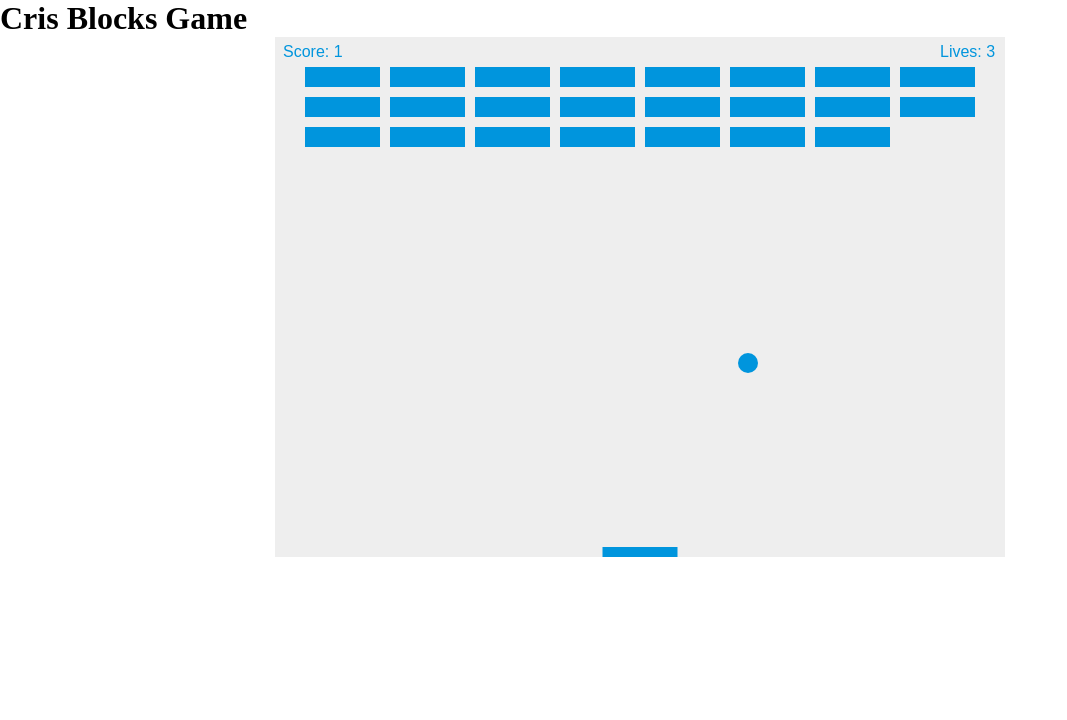
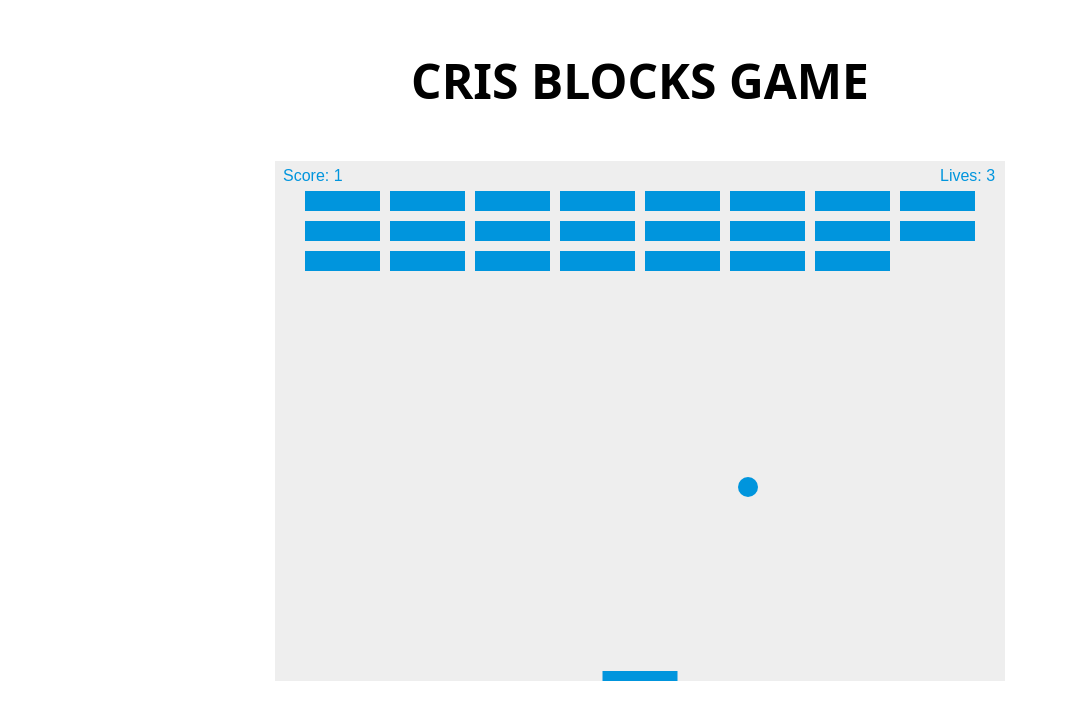
Before and after one commit to rashier/cris-blocks-game, a plain HTML site: page index.html in a window 1280 px wide. Shown: the whole page, without its empty margins (0-1067 px from the left). Drawn offline with Linux system fonts and the light colour scheme.

Commit message:
💄 add title styles

```diff
--- a/style.css
+++ b/style.css
@@ -2,6 +2,14 @@
   margin: 0;
   padding: 0;
   box-sizing: border-box;
+  font-family: system-ui, -apple-system, BlinkMacSystemFont, 'Segoe UI', Roboto, Oxygen, Ubuntu, Cantarell, 'Open Sans', 'Helvetica Neue', sans-serif;
+}
+
+h1 {
+  text-align: center;
+  text-transform: uppercase;
+  font-size: 3rem;
+  padding: 3rem 0;
 }
 
 canvas {
```
